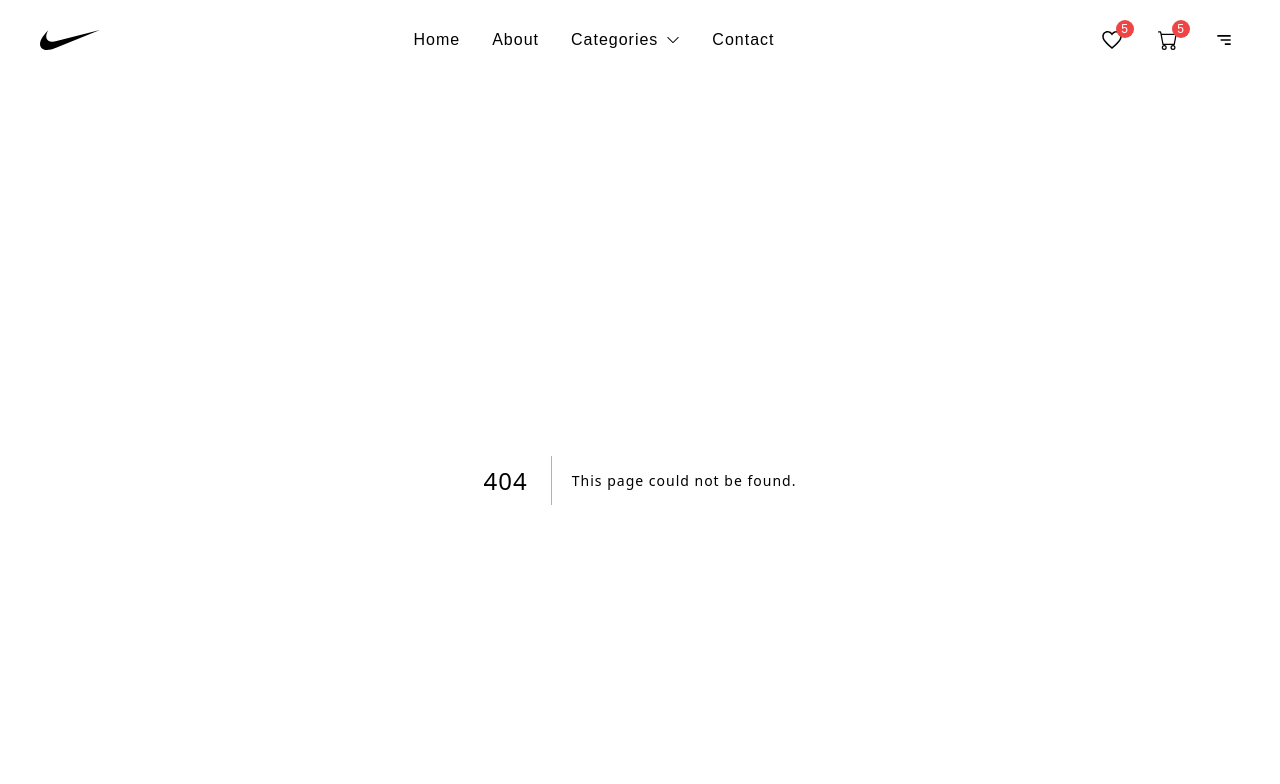
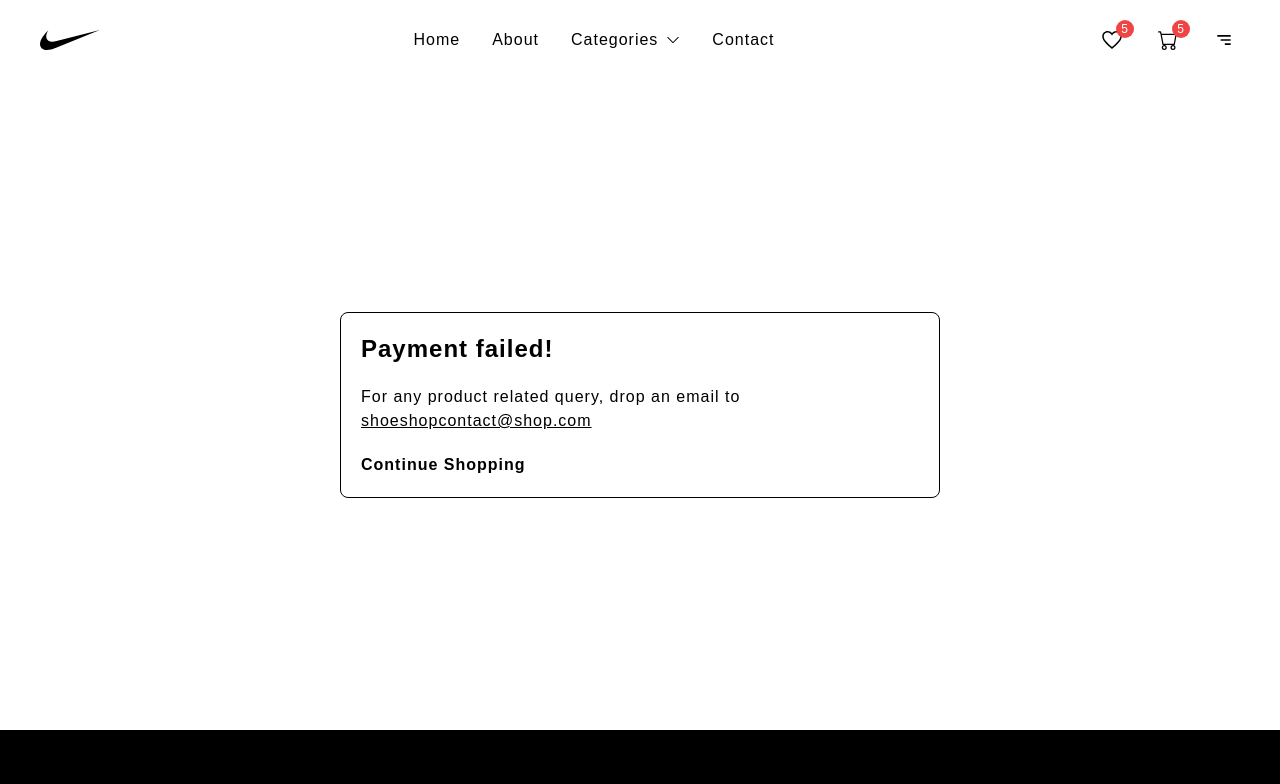
Before and after one commit to catkidd/next-ecom, a Next.js app: page /failed in a window 1280 px wide. Before the commit this address had no page. Shown: the top 784 px of the page. Built offline with nearby package versions, Linux system fonts and the light colour scheme.

Commit message:
add: failed page when transaction is failed

```diff
--- /dev/null
+++ b/pages/failed.js
@@ -0,0 +1,25 @@
+import React from "react";
+import Wrapper from "@/components/Wrapper";
+import Link from "next/link";
+
+const Failed = () => {
+    return (
+        <div className="min-h-[650px] flex items-center">
+            <Wrapper>
+                <div className="max-w-[600px] rounded-lg p-5 border border-black mx-auto flex flex-col">
+                    <div className="text-2xl font-bold">Payment failed!</div>
+                    <div className="text-base mt-5">
+                        For any product related query, drop an email to
+                    </div>
+                    <div className="underline">shoeshopcontact@shop.com</div>
+
+                    <Link href="/" className="font-bold mt-5">
+                        Continue Shopping
+                    </Link>
+                </div>
+            </Wrapper>
+        </div>
+    );
+};
+
+export default Failed;
```
